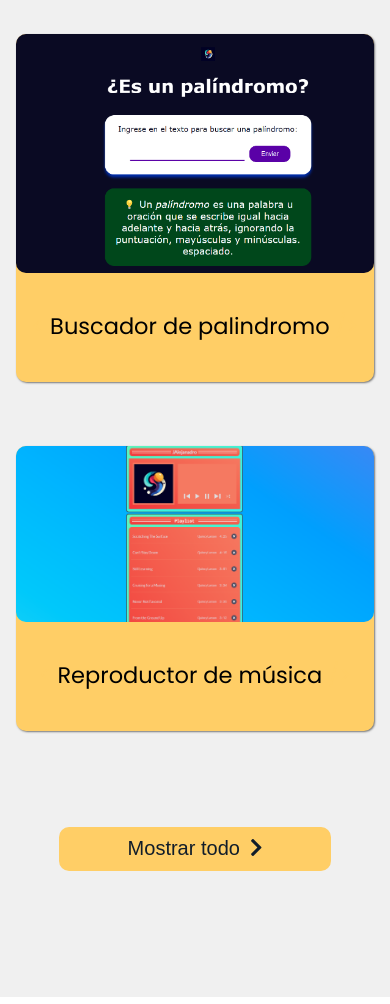
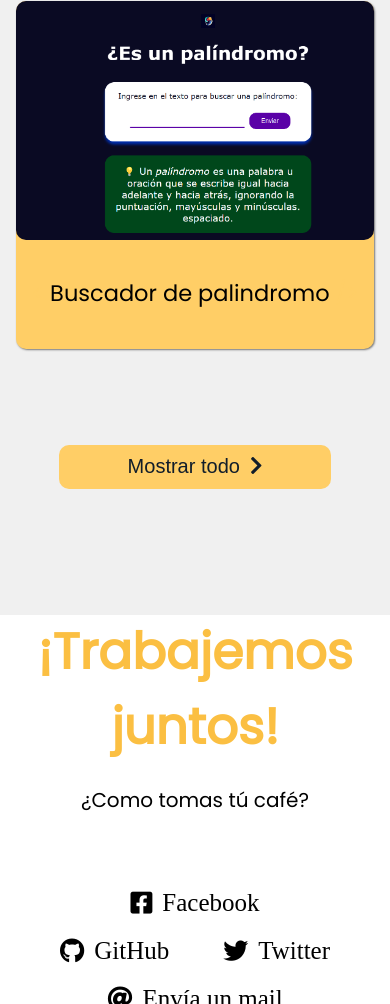
Before and after one commit to JAlejandroQuevedo/portafolio, a website: page pages/javascript.html in a window 390 px wide. Shown: the part 996-2000 px from the top of the page. Drawn offline with Linux system fonts and the light colour scheme; a web font is replaced by a local one.

Commit message:
Modificacion responsive

```diff
--- a/pages/javascript.html
+++ b/pages/javascript.html
@@ -98,16 +98,7 @@
                     <span class="code">/&gt;</span>
                 </p>
             </a>
-            <a href="https://jalejandroquevedo.github.io/musicPlayer/" class="project project-tile">
-                <img class="project-image" src="../assets/image/reproductor-musica.png" alt="JavaScript">
-                <p class="project-title">
-                    <span class="code">&lt;</span>
-                    Reproductor de música
-                    <span class="code">/&gt;</span>
-                </p>
-            </a>
         </div>
-
         <button class="btn btn-show-all" id="show-all">Mostrar todo<i class="fas fa-chevron-right"></i></button>
         <button class="btn btn-show-all" id="show-less">Mostrar menos<i class="fas fa-chevron-right"></i></button>
     </section>
--- a/scss/layout/media/_350.scss
+++ b/scss/layout/media/_350.scss
@@ -26,6 +26,9 @@
     .image{
         display: none;
     }
+    .projects-section-header{
+        font-size: 50px;
+    }
     .contact-section{
         height: fit-content;
     }
```
Also changed, not shown: css/style.css, 1 other file.
